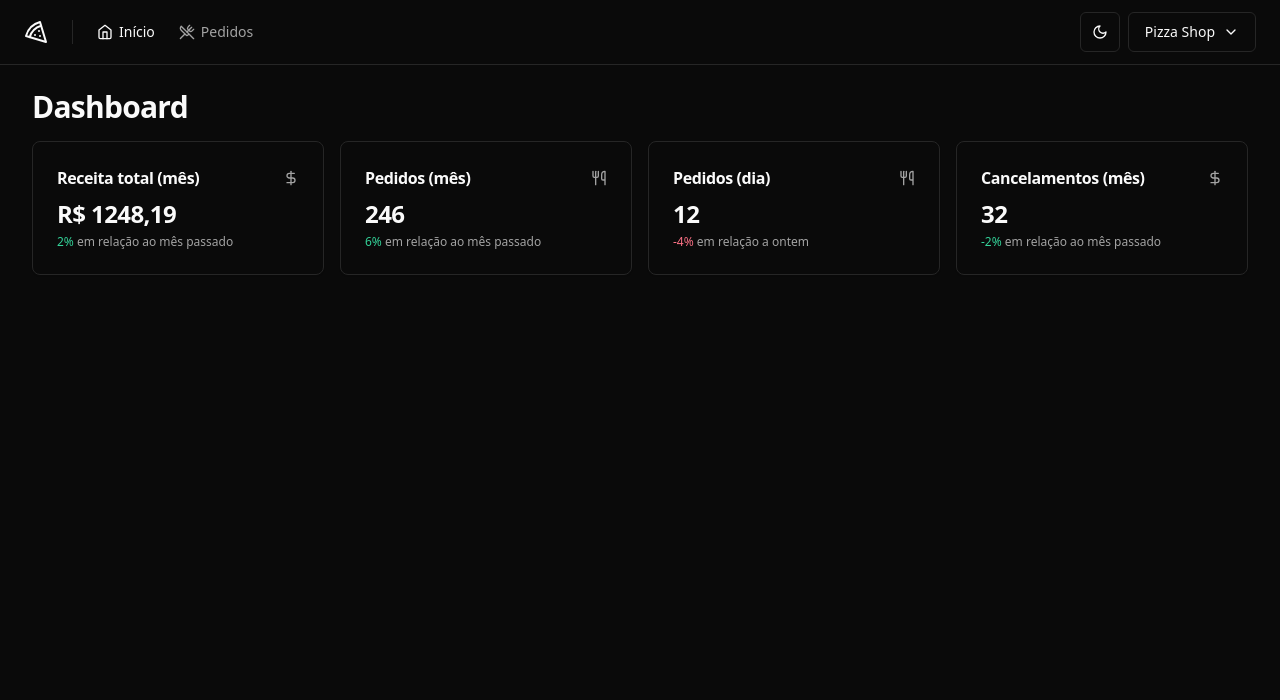
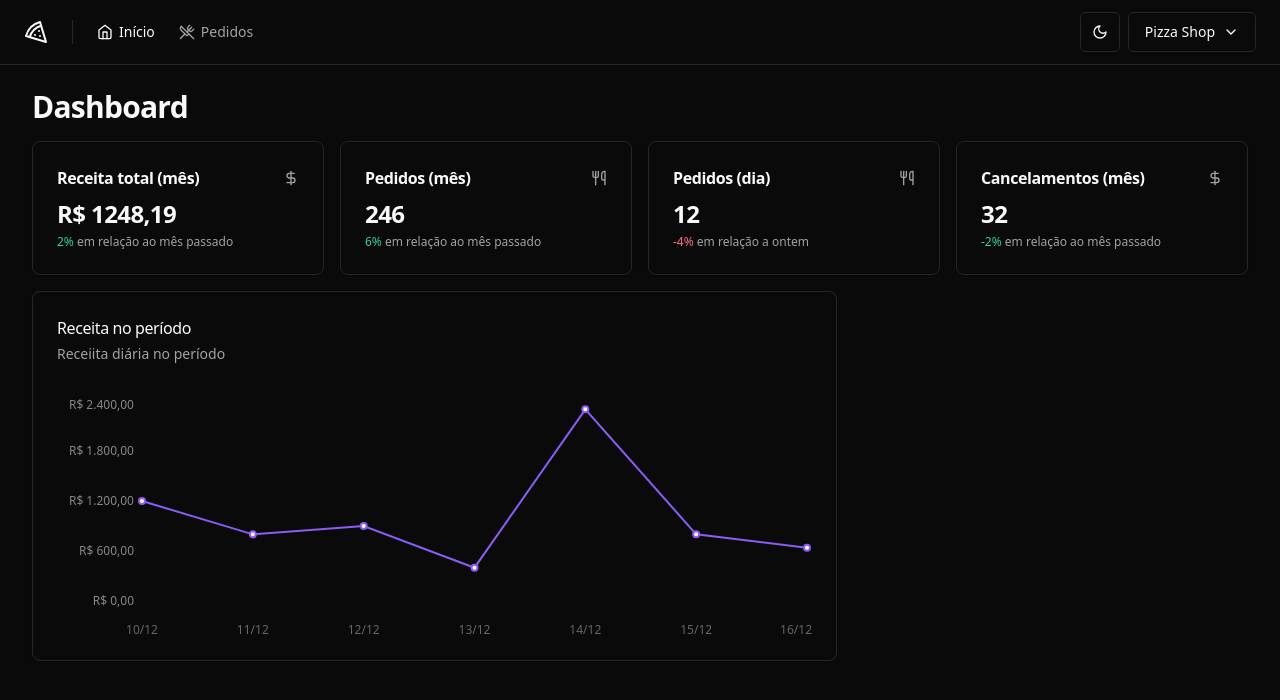
Before and after one commit to HugoNCastro/pizzashop-frontend, a React (Vite) app: page / in a window 1280 px wide. Shown: the top 700 px of the page. Built offline with nearby package versions, Linux system fonts and the light colour scheme.

Commit message:
Adiciona recharts ao projeto
Cria gráfico de receito no período

```diff
--- a/package.json
+++ b/package.json
@@ -27,6 +27,7 @@
     "react-helmet-async": "^2.0.5",
     "react-hook-form": "^7.53.2",
     "react-router-dom": "^6.28.0",
+    "recharts": "^2.15.0",
     "sonner": "^1.7.0",
     "sort-by": "^1.2.0",
     "tailwind-merge": "^2.1.0",
--- a/src/pages/app/dashboard/dashboard.tsx
+++ b/src/pages/app/dashboard/dashboard.tsx
@@ -4,6 +4,7 @@
 import { MonthCanceledOrdersAmountCard } from './month-canceled-orders-amount-card'
 import { MonthOrdersAmountCard } from './month-orders-amount-card'
 import { MonthRevenueCard } from './month-revenue-card'
+import { RevenueChart } from './revenue-chart'
 
 export function Dashboard() {
   return (
@@ -18,6 +19,9 @@
           <DayOrdersAmountCard />
           <MonthCanceledOrdersAmountCard />
         </div>
+        <div className="grid grid-cols-9 gap-4">
+          <RevenueChart />
+        </div>
       </div>
     </>
   )
--- /dev/null
+++ b/src/pages/app/dashboard/revenue-chart.tsx
@@ -0,0 +1,60 @@
+import { Line, LineChart, ResponsiveContainer, XAxis, YAxis } from 'recharts'
+import colors from 'tailwindcss/colors'
+
+import {
+  Card,
+  CardContent,
+  CardDescription,
+  CardHeader,
+  CardTitle,
+} from '@/components/ui/card'
+
+const data = [
+  { date: '10/12', revenue: 1200 },
+  { date: '11/12', revenue: 800 },
+  { date: '12/12', revenue: 900 },
+  { date: '13/12', revenue: 400 },
+  { date: '14/12', revenue: 2300 },
+  { date: '15/12', revenue: 800 },
+  { date: '16/12', revenue: 640 },
+]
+
+export function RevenueChart() {
+  return (
+    <Card className="col-span-6">
+      <CardHeader className="flex-row items-center justify-between pb-8">
+        <div className="space-y-1">
+          <CardTitle className="text-base font-medium">
+            Receita no período
+          </CardTitle>
+          <CardDescription>Receiita diária no período</CardDescription>
+        </div>
+      </CardHeader>
+      <CardContent>
+        <ResponsiveContainer width={'100%'} height={240}>
+          <LineChart style={{ fontSize: 12 }} data={data}>
+            <XAxis dataKey={'date'} tickLine={false} axisLine={false} dy={16} />
+            <YAxis
+              stroke="#888"
+              axisLine={false}
+              tickLine={false}
+              width={80}
+              tickFormatter={(value: number) =>
+                value.toLocaleString('pt-BR', {
+                  style: 'currency',
+                  currency: 'BRL',
+                })
+              }
+            />
+            <Line
+              type={'linear'}
+              strokeWidth={2}
+              dataKey={'revenue'}
+              stroke={colors.violet['500']}
+            />
+          </LineChart>
+        </ResponsiveContainer>
+      </CardContent>
+    </Card>
+  )
+}
```
Also changed, not shown: 1 other file (tests, documents, lock files or other folders).
